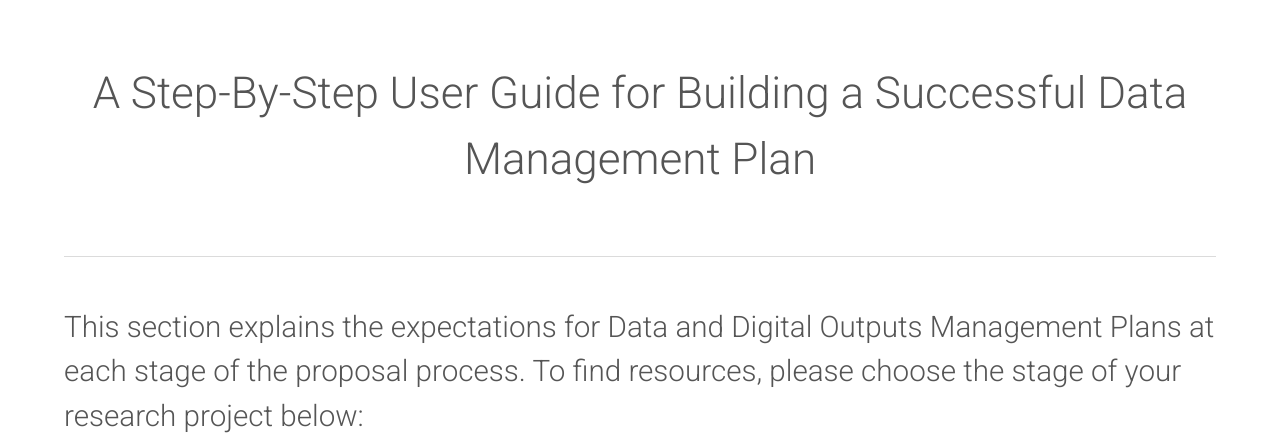
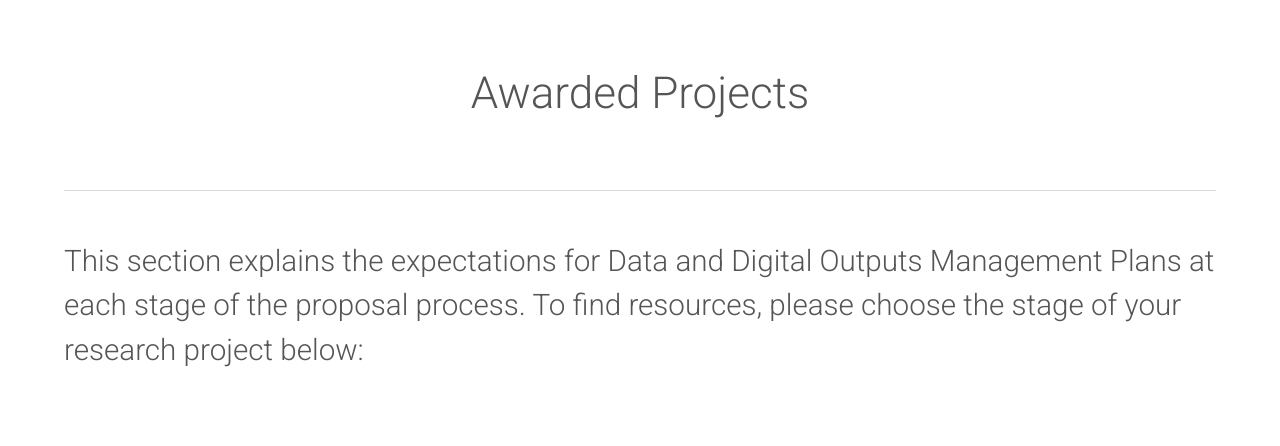
Before and after one commit to bfe-inf/toolkit, a Jekyll site: the page ddomp-awardedprojects.html, which Jekyll copies as it is, in a window 1280 px wide and 900 px high, cut to the strip 454-900 px from the top of the window. Built offline with Jekyll 4.4.1, drawn with Linux system fonts in a browser that asks for light colours.

Commit message:
Update ddomp-awardedprojects.html

```diff
--- a/ddomp-awardedprojects.html
+++ b/ddomp-awardedprojects.html
@@ -42,7 +42,7 @@
 			<section id="main" class="wrapper" style="padding-bottom:35px;">
 				<div class="inner">
 					<header class="align-center">
-						<h2>A Step-By-Step User Guide for Building a Successful Data Management Plan </h2>
+						<h2>Awarded Projects </h2>
 					</header>
 
 				<hr class="major" />
```
